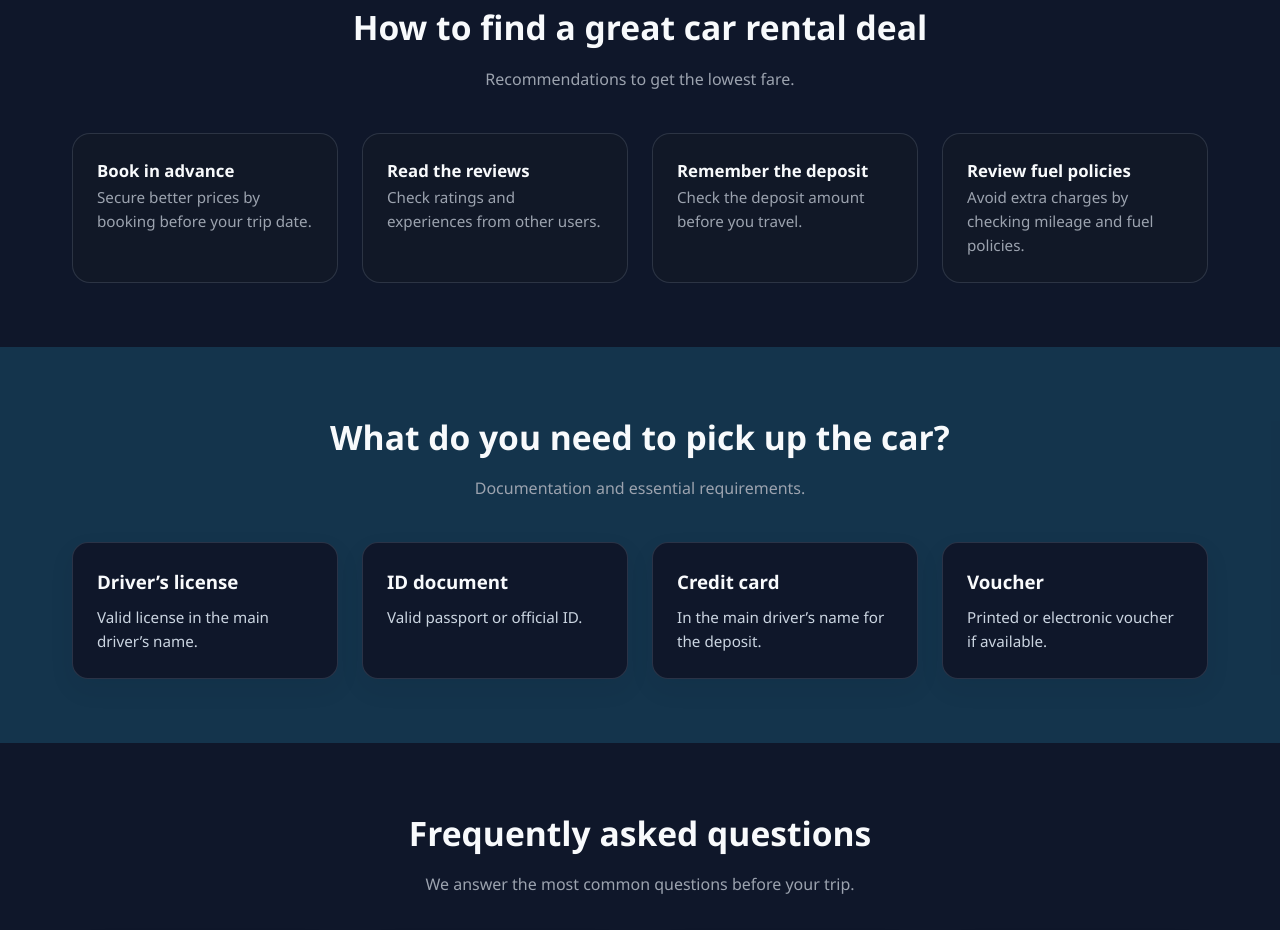
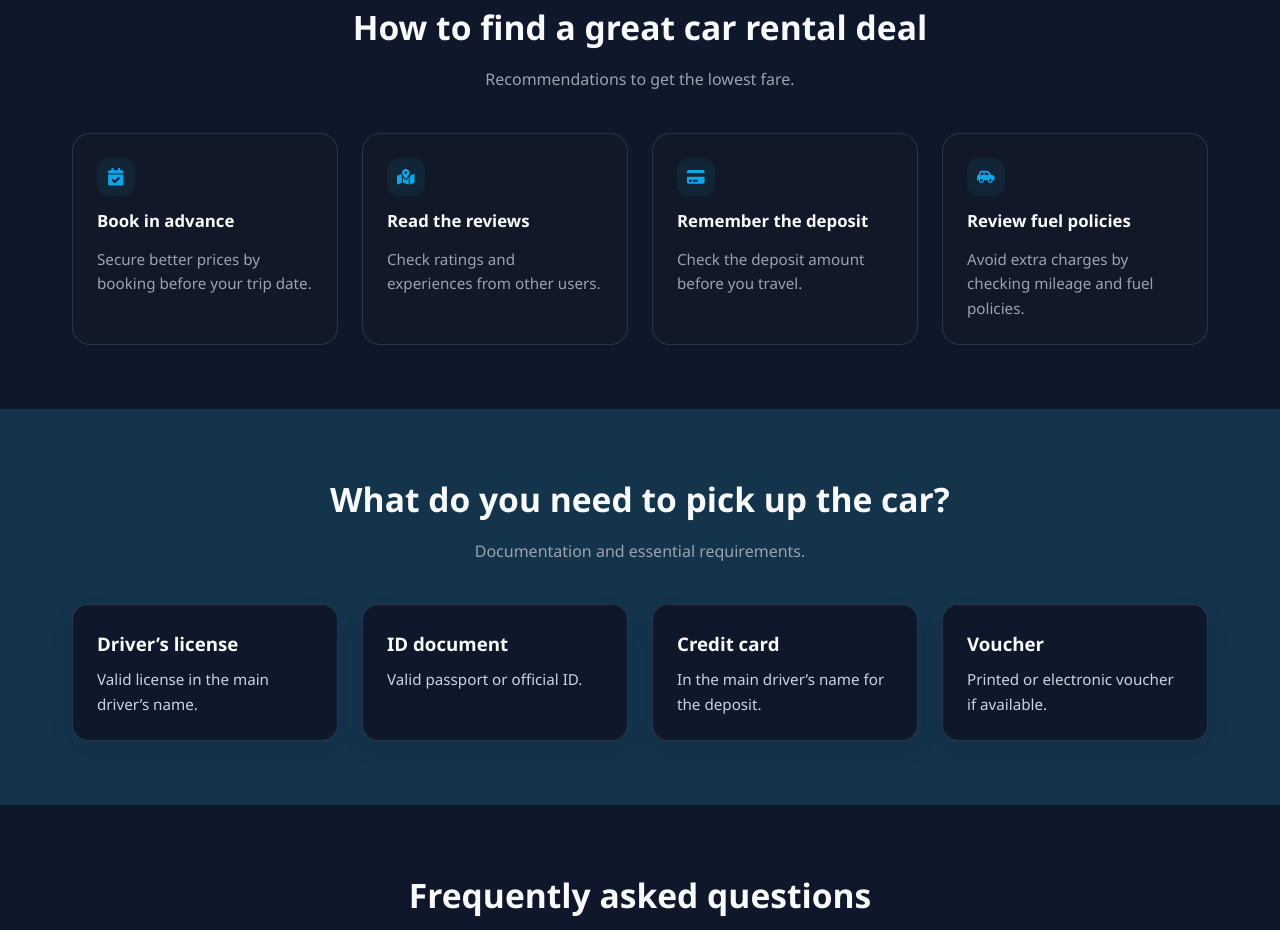
Before and after one commit to licontera345/rentexpress-react, a React (Vite) app: page / in a window 1280 px wide. Shown: the part 2120-3050 px from the top of the page. Built offline with nearby package versions, Linux system fonts and the light colour scheme; no server answers.

Commit message:
feat(home): add contextual icons to tips cards

```diff
--- a/src/components/home/sections/HomeTipsSection.jsx
+++ b/src/components/home/sections/HomeTipsSection.jsx
@@ -1,4 +1,5 @@
 import { MESSAGES } from '../../../constants';
+import { FaCalendarCheck, FaCarSide, FaCreditCard, FaMapMarkedAlt } from 'react-icons/fa';
 
 // Componente HomeTipsSection que define la interfaz y organiza la lógica de esta vista.
 
@@ -7,18 +8,22 @@ function HomeTipsSection() {
     {
       title: MESSAGES.HOME_TIP_1_TITLE,
       text: MESSAGES.HOME_TIP_1_TEXT,
+      icon: FaCalendarCheck,
     },
     {
       title: MESSAGES.HOME_TIP_2_TITLE,
       text: MESSAGES.HOME_TIP_2_TEXT,
+      icon: FaMapMarkedAlt,
     },
     {
       title: MESSAGES.HOME_TIP_3_TITLE,
       text: MESSAGES.HOME_TIP_3_TEXT,
+      icon: FaCreditCard,
     },
     {
       title: MESSAGES.HOME_TIP_4_TITLE,
       text: MESSAGES.HOME_TIP_4_TEXT,
+      icon: FaCarSide,
     },
   ];
 
@@ -30,12 +35,19 @@ function HomeTipsSection() {
           <p>{MESSAGES.HOME_TIPS_SUBTITLE}</p>
         </div>
         <div className="tips-grid">
-          {tips.map((tip) => (
-            <article className="tip-card" key={tip.title}>
-              <h3>{tip.title}</h3>
-              <p>{tip.text}</p>
-            </article>
-          ))}
+          {tips.map((tip) => {
+            const TipIcon = tip.icon;
+
+            return (
+              <article className="tip-card" key={tip.title}>
+                <span className="tip-card-icon" aria-hidden="true">
+                  <TipIcon />
+                </span>
+                <h3>{tip.title}</h3>
+                <p>{tip.text}</p>
+              </article>
+            );
+          })}
         </div>
       </div>
     </section>
--- a/src/styles/public.css
+++ b/src/styles/public.css
@@ -693,10 +693,25 @@ header {
   background: var(--color-surface-alt);
   border: 1px solid var(--color-border);
   box-shadow: inset 0 0 0 1px rgba(15, 23, 42, 0.02);
+  display: flex;
+  flex-direction: column;
+  gap: 0.75rem;
+}
+
+.tip-card-icon {
+  width: 2.4rem;
+  height: 2.4rem;
+  border-radius: 12px;
+  background: rgba(14, 116, 144, 0.14);
+  color: var(--color-primary);
+  display: inline-flex;
+  align-items: center;
+  justify-content: center;
+  font-size: 1.1rem;
 }
 
 .tip-card h3 {
-  margin-top: 0;
+  margin: 0;
   color: var(--color-text-strong);
   font-size: 1.05rem;
 }
```
Also changed, not shown: 1 other file (tests, documents, lock files or other folders).
